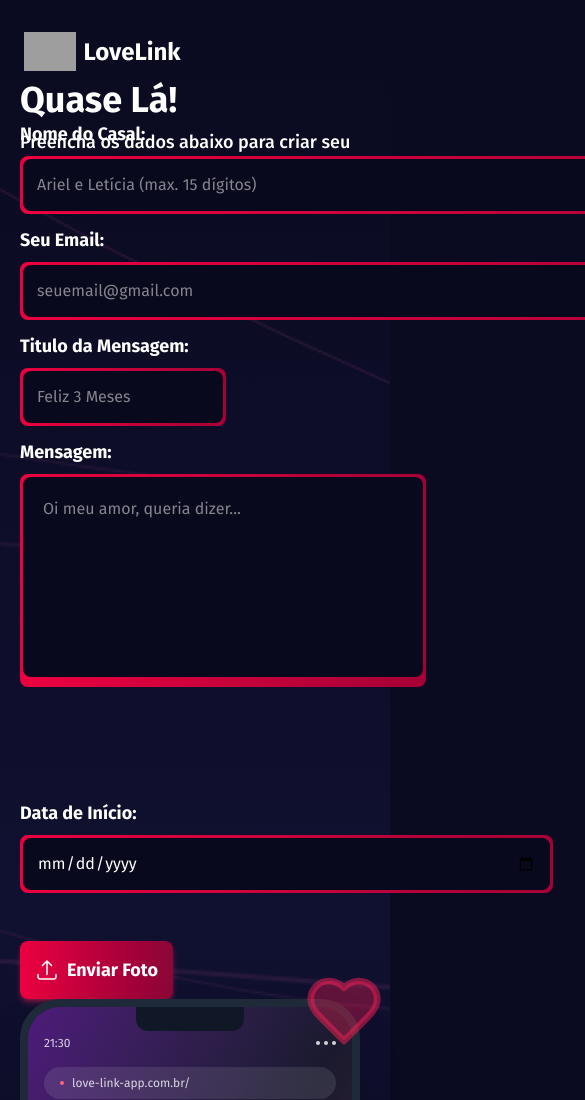
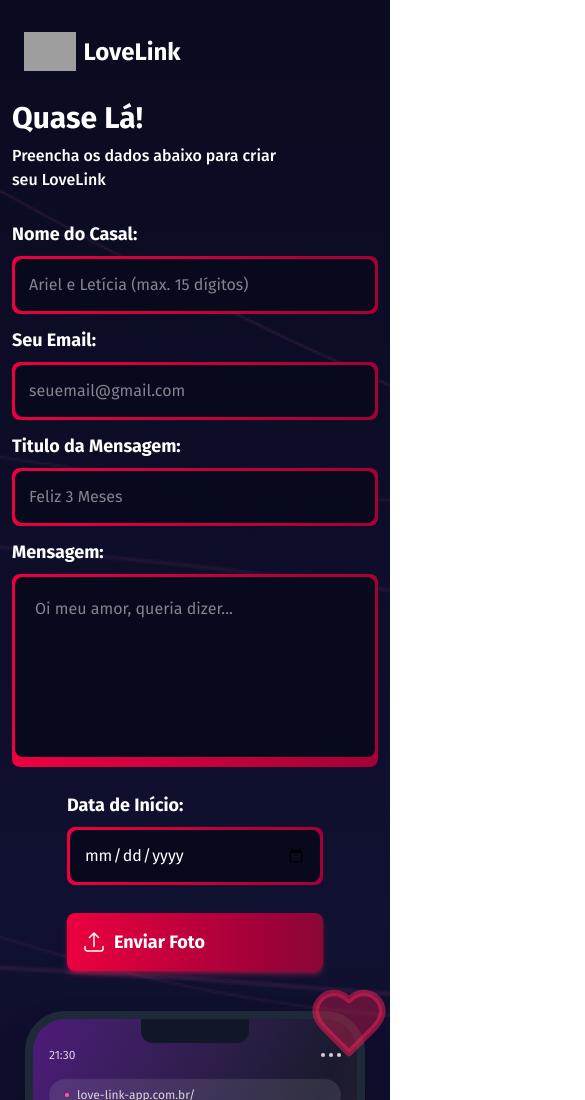
Before and after one commit to ArielNunesS/love-link, a Next.js app in the folder client/: page /create in a window 390 px wide. Shown: the top 1100 px of the page, 585 px wide, since content can reach past the window. Built offline with nearby package versions, Linux system fonts and the light colour scheme; grey boxes are pictures that could not be loaded.

Commit message:
style: responsivity on create page complete for small and medium devices

```diff
--- a/client/app/create/page.tsx
+++ b/client/app/create/page.tsx
@@ -128,22 +128,22 @@ export default function CreatePage() {
 
         <main className="w-screen min-h-screen flex max-m:flex-col items-center xm:justify-end z-20 px-5 bg-gradient-to-b from-[#0a0a20] via-[#101030] to-[#09091d]
         max-m:items-start
-        max-xpp:px-3 max-xpp:overflow-hidden">
+        max-p:px-3 max-p:overflow-hidden">
             <AnimatedBackground/>
             <Navbar/>
             <div className="absolute p-0 xm:left-1/3 top-20
-                max-xpp:w-3/4 max-xpp:top-25 max-xpp:overflow-hidden">
-                <h1 className="text-4xl font-bold max-xpp:text-3xl">Quase Lá!</h1>
-                <p className="text-lg font-medium max-xpp:text-base mt-2">Preencha os dados abaixo para criar seu LoveLink</p>
+                max-p:w-3/4 max-p:top-25 max-p:overflow-hidden">
+                <h1 className="text-4xl font-bold max-p:text-3xl">Quase Lá!</h1>
+                <p className="text-lg font-medium max-p:text-base mt-2">Preencha os dados abaixo para criar seu LoveLink</p>
             </div>
             <div className="grid grid-cols-2 mr-30 gap-x-40 w-200 z-10 mt-30
                 max-m:flex max-m:flex-col
-                max-xpp:gap-x-0 max-xpp:w-full max-xpp:mt-55"
+                max-p:gap-x-0 max-p:w-full max-p:mt-55"
                 onSubmit={handleSubmit(onSubmit)}>
 
-            <div className="col-span-1 max-xpp:flex max-xpp:flex-col max-xpp:col-span-full max-xpp:w-full">
+            <div className="col-span-1 max-p:flex max-p:flex-col max-p:col-span-full max-p:w-full">
                 <label className="block p-0 text-lg font-semibold
-                    max-xpp:flex max-xpp:flex-col max-xpp:w-full">Nome do Casal:</label>
+                    max-p:flex max-p:flex-col max-p:w-full">Nome do Casal:</label>
                     <div className="p-[3px] rounded-lg mt-2 bg-gradient-to-r from-rose-600 to-rose-800 focus-within:from-rose-400 focus-within:to-rose-700">
                         <input
                             type="text"
@@ -174,11 +174,11 @@ export default function CreatePage() {
                     </div>
 
                 <label className="block p-0 mt-3 text-lg font-semibold">Titulo da Mensagem:</label>
-                    <div className="p-[3px] w-fit rounded-lg mt-2 bg-gradient-to-r from-rose-600 to-rose-800 focus-within:from-rose-400 focus-within:to-rose-700 max-xpp:w-full ">
+                    <div className="p-[3px] w-fit rounded-lg mt-2 bg-gradient-to-r from-rose-600 to-rose-800 focus-within:from-rose-400 focus-within:to-rose-700 max-p:w-full ">
                         <input
                             type="text"
                             placeholder="Feliz 3 Meses"
-                            className="w-50 p-3.5 bg-[#09091d] rounded-lg outline-none max-xpp:w-full"
+                            className="w-50 p-3.5 bg-[#09091d] rounded-lg outline-none max-p:w-full"
                             maxLength={13}
                             { ...register("title", {
                                 required: "Por favor atribua um título (ex: João e Maria)",
@@ -192,11 +192,11 @@ export default function CreatePage() {
 
                 <label className="block p-0 mt-3 text-lg font-semibold">Mensagem:</label>
                     <div className="p-[3px] w-fit h-fit rounded-lg mt-2 bg-gradient-to-r from-rose-600 to-rose-800 focus-within:from-rose-400 focus-within:to-rose-700
-                    max-xpp:w-full">
+                    max-p:w-full">
                         <textarea
                             placeholder="Oi meu amor, queria dizer..."
                             className="w-100 h-50 overflow-y-auto resize-none justify-start p-5 bg-[#09091d] rounded-lg outline-none whitespace-pre-wrap
-                            max-xpp:w-full max-xpp:h-45"
+                            max-p:w-full max-p:h-45"
                             maxLength={700}
                             style={{ resize: "none" }}
                             {...register("message", {
@@ -207,10 +207,10 @@ export default function CreatePage() {
                     </div>
                 </div>
 
-                <div className="xm:col-span-1 mt-25 max-xpp:mt-3 max-xpp:mx-auto col-span-1 max-xpp:flex max-xpp:flex-col max-xpp:col-span-full max-xpp:w-7/10">
+                <div className="xm:col-span-1 mt-25 max-p:mt-3 max-p:mx-auto col-span-1 max-p:flex max-p:flex-col max-p:col-span-full max-p:w-7/10">
                 <label className="block p-0 mt-3 text-lg font-semibold">Data de Início:</label>
                     <div className="p-[3px] w-6/9 rounded-lg mt-2 bg-gradient-to-r from-rose-600 to-rose-800 focus-within:from-rose-400 focus-within:to-rose-700
-                    max-xpp:w-full">
+                    max-p:w-full">
                         <input
                             type="date"
                             className="w-full p-3.5 bg-[#09091d] rounded-lg outline-none"
@@ -225,7 +225,7 @@ export default function CreatePage() {
 
                     <div className="p-[3px] w-fit relative rounded-lg mt-12 bg-gradient-to-r cursor-pointer font-bold
                     from-rose-600 to-rose-900 hover:from-rose-400 hover:to-rose-600 shadow-md shadow-rose-500/40
-                    max-xpp:mt-7 max-xpp:mx-auto max-xpp:w-full">
+                    max-p:mt-7 max-p:mx-auto max-p:w-full">
                         <label className="flex items-center p-3 gap-2 text-lg cursor-pointer">
                             <svg xmlns="http://www.w3.org/2000/svg" fill="none" viewBox="0 0 24 24" strokeWidth={1.5} stroke="currentColor" className="size-6">
                             <path strokeLinecap="round" strokeLinejoin="round" d="M3 16.5v2.25A2.25 2.25 0 0 0 5.25 21h13.5A2.25 2.25 0 0 0 21 18.75V16.5m-13.5-9L12 3m0 0 4.5 4.5M12 3v13.5" />
@@ -250,8 +250,8 @@ export default function CreatePage() {
                     </div>
                 </div>
 
-                <div className="flex p-1 mx-auto col-span-2 w-5/8 rounded-lg mt-12 bg-gradient-to-r cursor-pointer font-bold
-                from-rose-600 to-rose-900 hover:from-rose-400 hover:to-rose-600 shadow-lg shadow-rose-500/40 max-m:hidden">
+                <div className="flex p-1 mx-auto col-span-2 w-5/8 rounded-lg mt-12 cursor-pointer font-bold max-m:hidden
+                bg-gradient-to-r from-rose-600 to-rose-900 hover:from-rose-400 hover:to-rose-600 shadow-lg shadow-rose-500/40 ">
                     <button
                         onClick={handleSubmit(onSubmit)}
                         disabled={isSubmitting}
@@ -262,7 +262,7 @@ export default function CreatePage() {
                 </div>
 
             </div>
-            <div className="md:w-1/4 md:mt-0 mr-40 z-10 max-xpp:mx-auto max-m:mr-0 max-xpp:mt-10">
+            <div className="md:w-1/4 md:mt-0 mr-40 z-10 max-p:mx-auto max-m:mr-0 max-p:mt-10">
                 <CardPreview
                     name={watch("name")}
                     email={""}
@@ -273,8 +273,8 @@ export default function CreatePage() {
                 />
             </div>
 
-            <div className="flex p-1 mx-auto w-9/10 rounded-lg mt-12 bg-gradient-to-r cursor-pointer font-bold
-                from-rose-600 to-rose-900 hover:from-rose-400 hover:to-rose-600 shadow-lg shadow-rose-500/40 xm:hidden">
+            <div className="flex p-1 mx-auto w-9/10 rounded-lg mt-12 cursor-pointer font-bold xm:hidden
+                bg-gradient-to-r from-rose-600 to-rose-900 hover:from-rose-400 hover:to-rose-600 shadow-lg shadow-rose-500/40">
                     <button
                         onClick={handleSubmit(onSubmit)}
                         disabled={isSubmitting}
```
